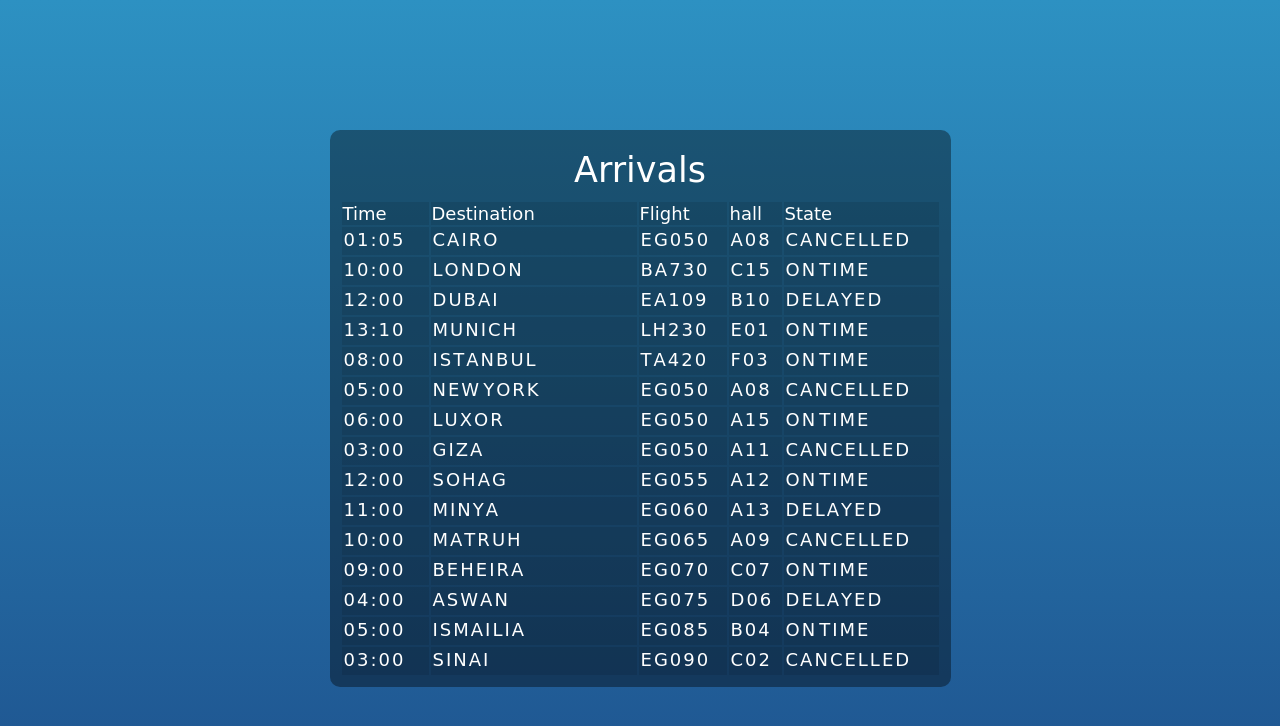
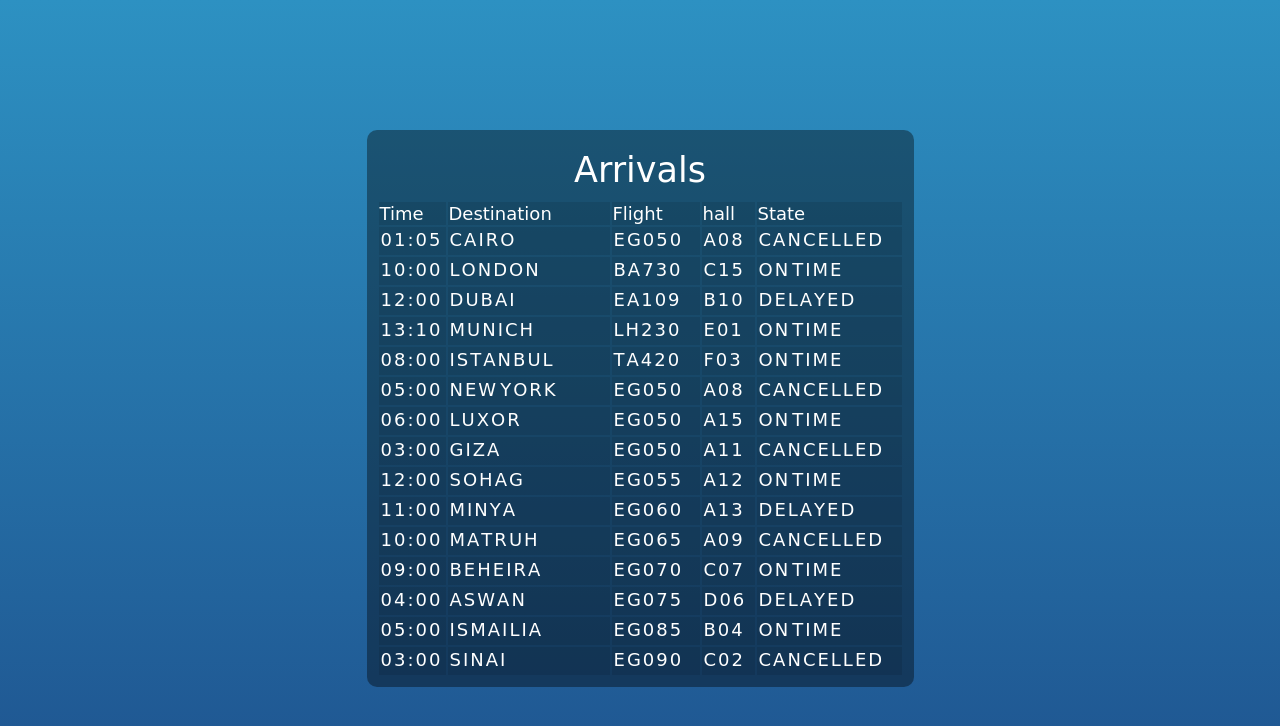
Before and after one commit to TheAbdelrahman/Flight-Details-Widget, a plain HTML site: page index.html in a window 1280 px wide. Drawn offline with Linux system fonts and the light colour scheme; a web font is replaced by a local one.

Commit message:
Update style.css

```diff
--- a/style.css
+++ b/style.css
@@ -48,10 +48,10 @@ header{
     color: rgb(255, 255, 255);
 }
 #time{
-    width: 85px;
+    width: 65px;
 }
 #destination{
-    width: 204px;
+    width:160px;
 }
 #flight{
     width: 86px;
@@ -60,7 +60,7 @@ header{
     width: 51px;
 }
 #State{
-    width: 153px;
+    width: 143px;
 }
 .text-slide{
     transform-style: preserve-3d;
```
